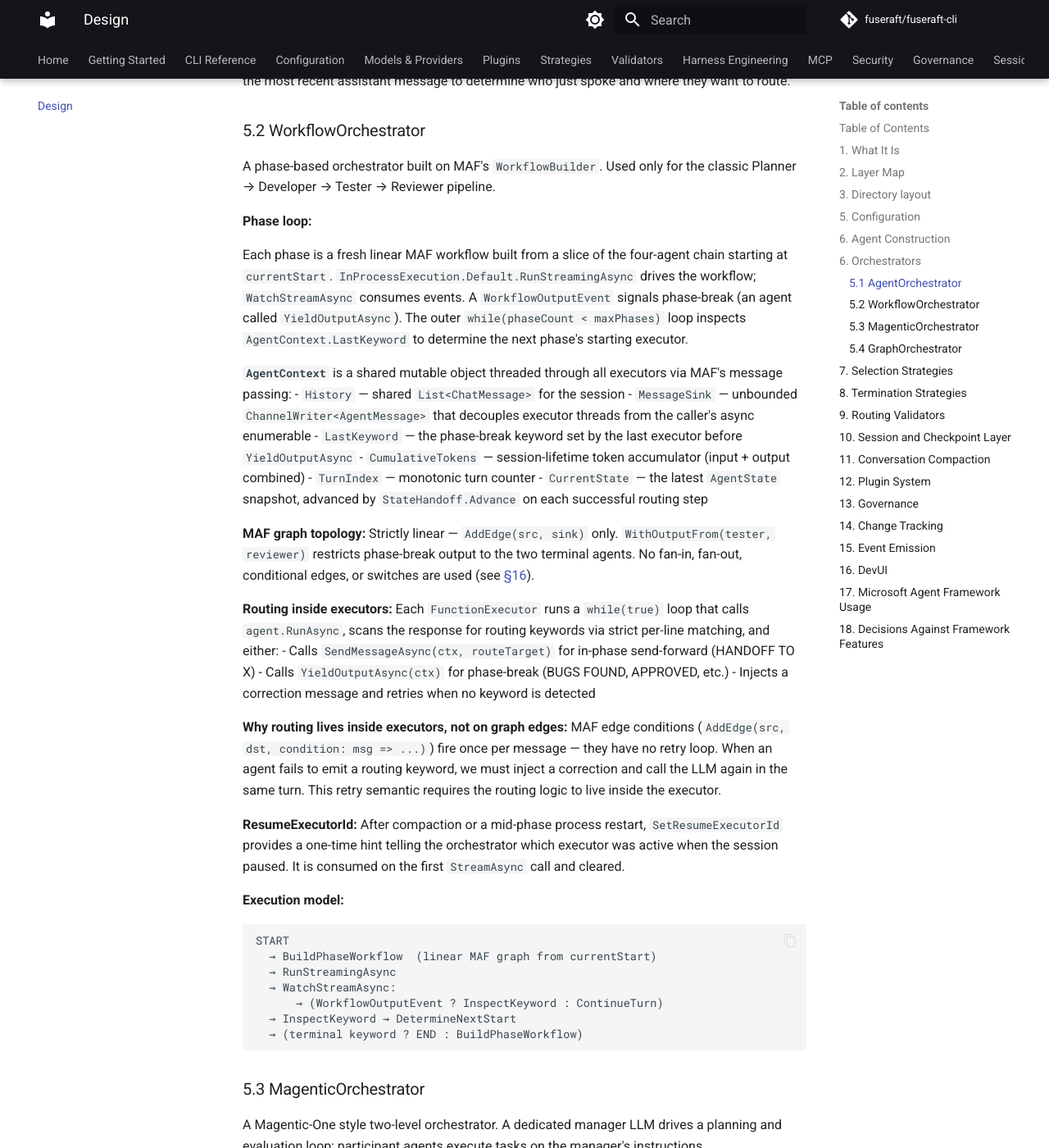
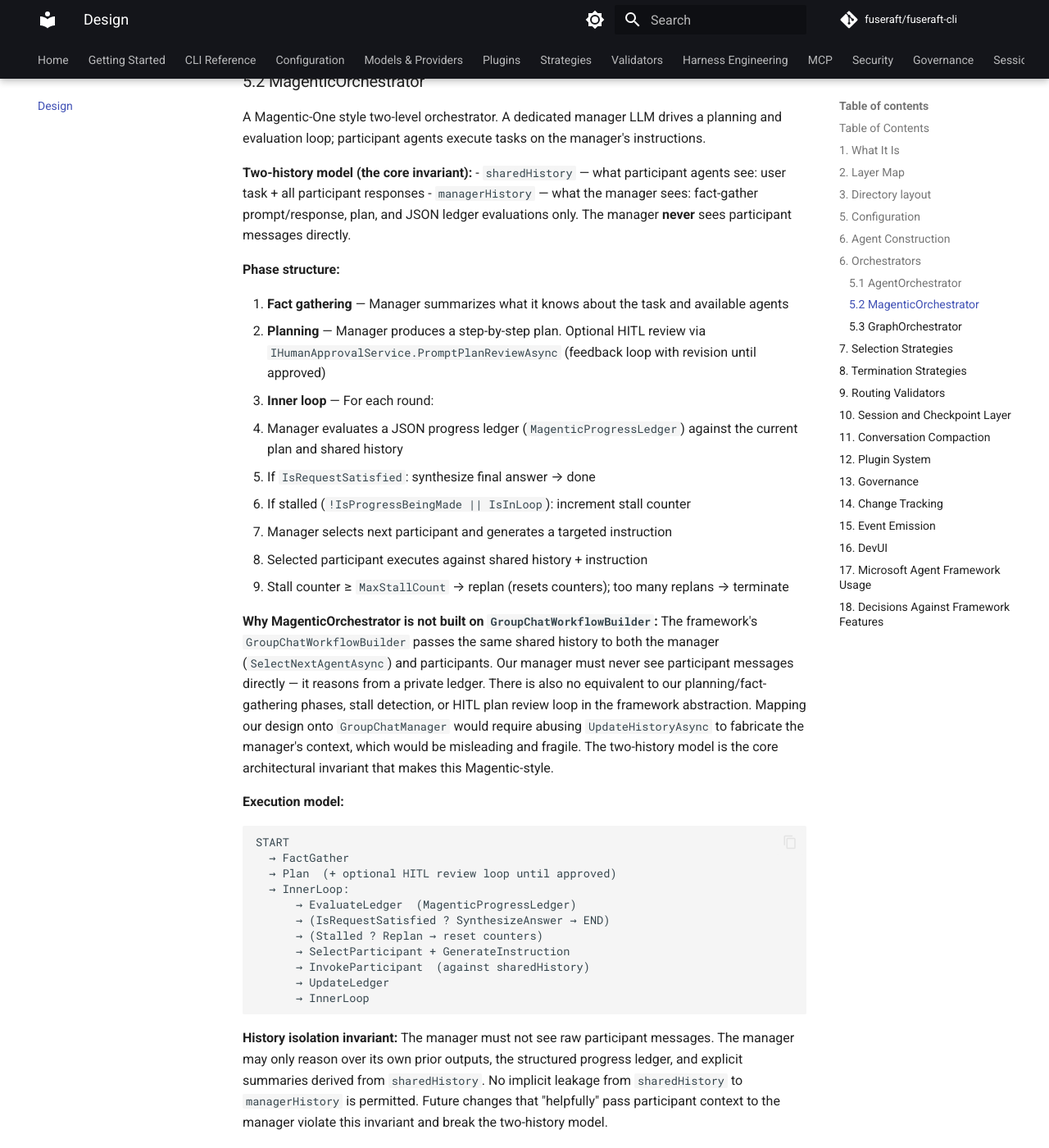
Before and after one commit to fuseraft/fuseraft-cli, an MkDocs documentation site: the page built from docs/design.md, in a window 1280 px wide and 1400 px high, scrolled down 8103 px. Shown: the whole window at 82% size. Built offline with MkDocs 1.6.1 and Material for MkDocs 9.7.7, drawn with Linux system fonts in a browser that asks for light colours; comment, search, counter and statistics services are not loaded; some of the changed text lies outside the part shown.

Commit message:
docs: remove WorkflowOrchestrator references from design and sessions docs
WorkflowOrchestrator no longer exists. Update all references to point to
GraphOrchestrator, which now owns the phase loop, event emission, and
resume-executor hint logic that previously lived there.

````diff
--- a/docs/design.md
+++ b/docs/design.md
@@ -190,20 +190,19 @@
 
 ## 6. Orchestrators
 
-`OrchestratorBuilder` selects among four orchestrators based on the config's `Selection.Type` and agent names. The selection order is:
+`OrchestratorBuilder` selects among three orchestrators based on the config's `Selection.Type`. The selection order is:
 
-1. **`MagenticOrchestrator`** — when `Selection.Type == "magentic"`
-2. **`GraphOrchestrator`** — when `Selection.Type == "graph"`
-3. **`WorkflowOrchestrator`** — when `Selection.Type == "keyword"` AND agents are exactly `{planner, developer, tester, reviewer}`
-4. **`AgentOrchestrator`** — all other cases
+1. **`GraphOrchestrator`** — when `Selection.Type == "graph"`
+2. **`MagenticOrchestrator`** — when `Selection.Type == "magentic"`
+3. **`AgentOrchestrator`** — all other cases
 
-All four implement `IOrchestrator`:
+All three implement `IOrchestrator`:
 
 ```csharp
 Task<OrchestrationResult> RunAsync(string task, IReadOnlyList<AgentMessage>? priorHistory, CancellationToken ct)
 IAsyncEnumerable<AgentMessage> StreamAsync(string task, IReadOnlyList<AgentMessage>? priorHistory, CancellationToken ct)
 void SetSessionId(string sessionId)
-void SetResumeExecutorId(string? executorId)   // WorkflowOrchestrator; consumed once
+void SetResumeExecutorId(string? executorId)   // GraphOrchestrator; consumed once
 void SetResumeStateName(string? stateName)     // AgentOrchestrator + StateMachineSelectionStrategy + GraphOrchestrator; consumed once
 event Action<string>? AgentStarting
 event Action<string, string, string?>? ToolCalling        // (agentName, toolName, argsSummary)
@@ -240,46 +239,7 @@
 
 **Shared history:** All agents read from and write to the same `List<ChatMessage>`. This is intentional — routing strategies (especially `KeywordSelectionStrategy`) read `AuthorName` from the most recent assistant message to determine who just spoke and where they want to route.
 
-### 5.2 WorkflowOrchestrator
-
-A phase-based orchestrator built on MAF's `WorkflowBuilder`. Used only for the classic Planner → Developer → Tester → Reviewer pipeline.
-
-**Phase loop:**
-
-Each phase is a fresh linear MAF workflow built from a slice of the four-agent chain starting at `currentStart`. `InProcessExecution.Default.RunStreamingAsync` drives the workflow; `WatchStreamAsync` consumes events. A `WorkflowOutputEvent` signals phase-break (an agent called `YieldOutputAsync`). The outer `while(phaseCount < maxPhases)` loop inspects `AgentContext.LastKeyword` to determine the next phase's starting executor.
-
-**`AgentContext`** is a shared mutable object threaded through all executors via MAF's message passing:
-- `History` — shared `List<ChatMessage>` for the session
-- `MessageSink` — unbounded `ChannelWriter<AgentMessage>` that decouples executor threads from the caller's async enumerable
-- `LastKeyword` — the phase-break keyword set by the last executor before `YieldOutputAsync`
-- `CumulativeTokens` — session-lifetime token accumulator (input + output combined)
-- `TurnIndex` — monotonic turn counter
-- `CurrentState` — the latest `AgentState` snapshot, advanced by `StateHandoff.Advance` on each successful routing step
-
-**MAF graph topology:** Strictly linear — `AddEdge(src, sink)` only. `WithOutputFrom(tester, reviewer)` restricts phase-break output to the two terminal agents. No fan-in, fan-out, conditional edges, or switches are used (see [§16](#16-microsoft-agent-framework-usage)).
-
-**Routing inside executors:** Each `FunctionExecutor` runs a `while(true)` loop that calls `agent.RunAsync`, scans the response for routing keywords via strict per-line matching, and either:
-- Calls `SendMessageAsync(ctx, routeTarget)` for in-phase send-forward (HANDOFF TO X)
-- Calls `YieldOutputAsync(ctx)` for phase-break (BUGS FOUND, APPROVED, etc.)
-- Injects a correction message and retries when no keyword is detected
-
-**Why routing lives inside executors, not on graph edges:** MAF edge conditions (`AddEdge(src, dst, condition: msg => ...)`) fire once per message — they have no retry loop. When an agent fails to emit a routing keyword, we must inject a correction and call the LLM again in the same turn. This retry semantic requires the routing logic to live inside the executor.
-
-**ResumeExecutorId:** After compaction or a mid-phase process restart, `SetResumeExecutorId` provides a one-time hint telling the orchestrator which executor was active when the session paused. It is consumed on the first `StreamAsync` call and cleared.
-
-**Execution model:**
-
-```
-START
-  → BuildPhaseWorkflow  (linear MAF graph from currentStart)
-  → RunStreamingAsync
-  → WatchStreamAsync:
-      → (WorkflowOutputEvent ? InspectKeyword : ContinueTurn)
-  → InspectKeyword → DetermineNextStart
-  → (terminal keyword ? END : BuildPhaseWorkflow)
-```
-
-### 5.3 MagenticOrchestrator
+### 5.2 MagenticOrchestrator
 
 A Magentic-One style two-level orchestrator. A dedicated manager LLM drives a planning and evaluation loop; participant agents execute tasks on the manager's instructions.
 
@@ -321,7 +281,7 @@
 
 **Checkpoint state** (`MagenticCheckpointState`): `CurrentPlan`, `RoundIndex`, `StallCount`, `ResetCount`, `AwaitingPlanReview` — enough to resume the inner loop exactly where it paused. Exposed via `CurrentState` so `SessionRunner` can snapshot it after each yielded message.
 
-### 5.4 GraphOrchestrator
+### 5.3 GraphOrchestrator
 
 A directed-graph orchestrator for `Selection.Type: graph`. Each node in the config binds an agent to a unique `Id`; edges carry routing keywords and optional validators. The topology drives execution: forward edges advance within a phase; back-edges break the phase and restart from the target node.
 
@@ -356,7 +316,7 @@
 4. Use the last agent name seen in history and find the corresponding node.
 5. Fall back to `Entry`.
 
-**Checkpoint and resume:** `SessionRunner` snapshots `go.StateHistory` (list of `AgentState`) into `SessionCheckpoint.StateHistory` after each yielded message, the same as `WorkflowOrchestrator`. On resume, `SetResumeStateName` accepts a node ID or agent name; `DetermineStartNodeId` applies the priority chain above to resolve the correct starting node.
+**Checkpoint and resume:** `SessionRunner` snapshots `go.StateHistory` (list of `AgentState`) into `SessionCheckpoint.StateHistory` after each yielded message. On resume, `SetResumeStateName` accepts a node ID or agent name; `DetermineStartNodeId` applies the priority chain above to resolve the correct starting node.
 
 **Execution model:**
 
@@ -370,8 +330,6 @@
   → InspectKeyword → DetermineNextStartNode
   → (terminal keyword ? END : BuildPhaseWorkflow)
 ```
-
-**Why GraphOrchestrator is not WorkflowOrchestrator with a dynamic chain:** `WorkflowOrchestrator` builds a linear `planner → developer → tester → reviewer` chain and encodes loop-back as outer-phase restarts keyed on a fixed keyword set. `GraphOrchestrator` supports arbitrary node topologies, per-node route tables, and multiple back-edges from a single node to different targets. The phase-workflow construction differs (BFS-layered DAG vs. fixed linear chain), and `DetermineStartNodeId`'s hint-fallback chain handles mid-graph resume — none of which fit cleanly into `WorkflowOrchestrator`'s fixed executor model.
 
 ---
 
@@ -389,7 +347,7 @@
 | `magentic` | Handled entirely by `MagenticOrchestrator`; `StrategyFactory` throws if this type reaches it |
 | `graph` | Handled entirely by `GraphOrchestrator`; routing is driven by per-node `AgentRouteTable` instances built at startup from the `Graph.Nodes` config. `StrategyFactory` is not involved. |
 
-**`KeywordSelectionStrategy`** is the workhorse for `WorkflowOrchestrator` and structured pipelines. Key behaviors:
+**`KeywordSelectionStrategy`** is the workhorse for structured pipelines and `GraphOrchestrator` nodes. Key behaviors:
 - Keyword matching is strict per-line (not substring): the full trimmed line must equal the keyword
 - Source agent filtering: a route can be restricted to fire only when a specific agent authored the last message
 - Routing validators run synchronously before the route fires; failure injects a correction message and re-invokes the current agent (up to the per-type `Threshold` in `FailureHandlingConfig` before `ValidatorStuckException`)
@@ -476,9 +434,9 @@
 | `StartedAt` | UTC timestamp of session creation (immutable) |
 | `LastUpdatedAt` | UTC timestamp of last save (set by `SaveAsync`) |
 | `IsComplete` | Set to `true` after the session runs to completion; prevents re-resume |
-| `ResumeExecutorId` | Hint for `WorkflowOrchestrator` — which executor was active when compacted |
+| `ResumeExecutorId` | Hint for `GraphOrchestrator` — which node was active when compacted |
 | `MagenticState` | `MagenticCheckpointState` snapshot for Magentic loop resume |
-| `StateHistory` | Ordered list of `AgentState` snapshots produced during the session; populated by `WorkflowOrchestrator` and `GraphOrchestrator`; `null` for other orchestrators |
+| `StateHistory` | Ordered list of `AgentState` snapshots produced during the session; populated by `GraphOrchestrator`; `null` for other orchestrators |
 
 **`AgentMessage` fields:** `AgentName`, `Content`, `Role`, `TurnIndex`, `Timestamp`, `Usage` (tokens + cost), `IsCompactionSummary`, `ToolCalls` (name, args summary, succeeded).
 
@@ -496,7 +454,7 @@
 
 **Resume path** (`RunCommand`): `--resume <sessionId>` loads the checkpoint, validates `IsComplete == false`, rehydrates `priorHistory`, and calls `SetResumeExecutorId` / `SetResumeState` on the orchestrator before the next `StreamAsync` call.
 
-**Why we did not use the MAF framework's checkpointing layer:** The framework's `Checkpoint` type captures MAF workflow execution state — executor queue, edge state, outstanding external requests. Our `SessionCheckpoint` captures conversation semantics — agent messages, token usage, cost, Magentic loop counters. They solve different problems at different levels of abstraction. The framework layer applies only to `WorkflowOrchestrator` (which uses `InProcessExecution`); `AgentOrchestrator` and `MagenticOrchestrator` are manual loops with no MAF workflow graph. Replacing our layer with the framework's would lose agent identity, role, token usage, cost tracking, and Magentic loop state, while gaining sub-turn recovery that provides no practical benefit given our turns are already fine-grained checkpointed.
+**Why we did not use the MAF framework's checkpointing layer:** The framework's `Checkpoint` type captures MAF workflow execution state — executor queue, edge state, outstanding external requests. Our `SessionCheckpoint` captures conversation semantics — agent messages, token usage, cost, Magentic loop counters. They solve different problems at different levels of abstraction. The framework layer applies only to `GraphOrchestrator` (which uses `InProcessExecution`); `AgentOrchestrator` and `MagenticOrchestrator` are manual loops with no MAF workflow graph. Replacing our layer with the framework's would lose agent identity, role, token usage, cost tracking, and Magentic loop state, while gaining sub-turn recovery that provides no practical benefit given our turns are already fine-grained checkpointed.
 
 ---
 
@@ -510,7 +468,7 @@
 
 **Change log grounding:** When `ChangeTracking` or `Validation.ChangeLogPath` is configured, the compactor reads the change log at compaction time and includes it in the summary prompt as authoritative ground truth. The prompt instructs the LLM to trust the change log over agent self-reports — if an agent claimed success but the change log records a non-zero exit code or no file write, the summary reflects reality. Sessions without a change log use a standard prompt that summarizes conversation claims only.
 
-**Resume note:** For `WorkflowOrchestrator` sessions, a standard `WorkflowResumptionNote` is appended to the summary prompt instructing agents to re-read the brief and change log (not available from memory alone after compaction). This note is suppressed for Magentic sessions, which have no brief or change log.
+**Resume note:** For non-Magentic sessions, a standard `WorkflowResumptionNote` is appended to the summary prompt instructing agents to re-read the brief and change log (not available from memory alone after compaction). This note is suppressed for Magentic sessions, which have no brief or change log.
 
 **After compaction:** `SessionRunner` captures `ResumeExecutorId` from the last assistant message in the compacted tail, updates the checkpoint, and saves before continuing.
 
@@ -612,7 +570,7 @@
 
 **Intent log** (`.fuseraft/state/intents.json`): Alongside the change log, `CapturingMiddleware` also writes to an `IntentLog` — one entry per tracked tool call, written *before* the call executes with `Status: Pending`, then updated to `Applied` or `Failed` once the call returns.
 
-- `BeginTurn(agentName, turnIndex)` must be called before each `agent.RunAsync` so middleware has the correct turn index. All three orchestrators (`AgentOrchestrator`, `MagenticOrchestrator`, `WorkflowOrchestrator`) call this immediately after `OnAgentTurnStarting()`.
+- `BeginTurn(agentName, turnIndex)` must be called before each `agent.RunAsync` so middleware has the correct turn index. All orchestrators (`AgentOrchestrator`, `MagenticOrchestrator`, `GraphOrchestrator`) call this immediately after `OnAgentTurnStarting()`.
 - On session resume, any `Pending` entries indicate operations that were in-flight at interruption time.
 - The `"intent"` compaction mode reads from this log to produce a deterministic `✓`/`✗` summary — no LLM call required.
 - If the intent log file is corrupt or unreadable on load, the failure is emitted via `ILogger<IntentLog>` at Warning level and the store resets to empty for the session.
@@ -645,10 +603,10 @@
 
 | Event | Emitter | Payload |
 |---|---|---|
-| `session_start` | `WorkflowOrchestrator`, `ReplCommand` | Task, agent count |
-| `session_end` | `WorkflowOrchestrator`, `ReplCommand` | Turn count, succeeded |
-| `phase_start` | `WorkflowOrchestrator` | Phase name, starting executor |
-| `phase_end` | `WorkflowOrchestrator` | Phase name, turn count |
+| `session_start` | `GraphOrchestrator`, `ReplCommand` | Task, agent count |
+| `session_end` | `GraphOrchestrator`, `ReplCommand` | Turn count, succeeded |
+| `phase_start` | `GraphOrchestrator` | Phase name, starting executor |
+| `phase_end` | `GraphOrchestrator` | Phase name, turn count |
 | `compaction` | `SessionRunner` | Turn count before/after |
 | `session_error` | `SessionRunner` | Exception message |
 
@@ -656,29 +614,29 @@
 
 | Event | Emitter | Payload |
 |---|---|---|
-| `turn_start` | `WorkflowOrchestrator` | Agent name, turn index |
-| `turn_end` | `AgentOrchestrator`, `WorkflowOrchestrator`, `MagenticOrchestrator` | Agent name, turn index, input/output tokens |
-| `turn_timeout` | `WorkflowOrchestrator` | Agent name, timeout value |
-| `reasoning` | `WorkflowOrchestrator` | Reasoning token content |
+| `turn_start` | `GraphOrchestrator` | Agent name, turn index |
+| `turn_end` | `AgentOrchestrator`, `GraphOrchestrator`, `MagenticOrchestrator` | Agent name, turn index, input/output tokens |
+| `turn_timeout` | `GraphOrchestrator` | Agent name, timeout value |
+| `reasoning` | `AgentOrchestrator`, `GraphOrchestrator` | Reasoning token content |
 
-*Routing and keyword handling* (`WorkflowOrchestrator`)
+*Routing and keyword handling* (`GraphOrchestrator`)
 
 | Event | Emitter | Payload |
 |---|---|---|
-| `keyword_detected` | `WorkflowOrchestrator` | Keyword, agent routed to |
-| `multi_keyword` | `WorkflowOrchestrator` | All keywords found in the response |
-| `no_keyword` | `WorkflowOrchestrator` | Agent name, turn index |
+| `keyword_detected` | `GraphOrchestrator` | Keyword, agent routed to |
+| `multi_keyword` | `GraphOrchestrator` | All keywords found in the response |
+| `no_keyword` | `GraphOrchestrator` | Agent name, turn index |
 | `keyword_not_found` | `KeywordSelectionStrategy` | Last message author, content excerpt |
-| `agent_routed` | `WorkflowOrchestrator` | From agent, to agent, keyword |
-| `state_advanced` | `WorkflowOrchestrator` | New `AgentState` version, destination executor |
-| `context_cap_warning` | `WorkflowOrchestrator` | Agent name, current message count, soft threshold |
-| `correction_injected` | `WorkflowOrchestrator` | Correction message text, reason |
+| `agent_routed` | `GraphOrchestrator` | From agent, to agent, keyword |
+| `state_advanced` | `GraphOrchestrator` | New `AgentState` version, destination executor |
+| `context_cap_warning` | `GraphOrchestrator` | Agent name, current message count, soft threshold |
+| `correction_injected` | `CorrectionEngine` | Correction message text, reason |
 
 *Validation*
 
 | Event | Emitter | Payload |
 |---|---|---|
-| `validation_fail` | `KeywordSelectionStrategy`, `WorkflowOrchestrator` | Validator name, consecutive failure count, error detail |
+| `validation_fail` | `KeywordSelectionStrategy`, `GraphOrchestrator` | Validator name, consecutive failure count, error detail |
 | `hitl_escalation` | `SessionRunner` | Reason (stuck validator or explicit escalation) |
 
 *Saga / compensating rollback*
@@ -777,7 +735,7 @@
 | `AIAgentExtensions` / `ChatClientFactory` | Agent builder helpers |
 | `AnthropicClientExtensions` | Constructs Anthropic-backed `AIAgent` instances |
 | `A2ACardResolver` | Resolves remote agent cards from `{Url}/.well-known/agent.json` and wraps them as `AIAgent` instances (remote agent short-circuit in `AgentFactory`) |
-| `WorkflowBuilder` | Builds linear phase workflows for `WorkflowOrchestrator` |
+| `WorkflowBuilder` | Builds phase workflows for `GraphOrchestrator` |
 | `FunctionExecutor<T>` | Wraps per-agent logic in MAF's executor model |
 | `InProcessExecution.RunStreamingAsync` | Drives the workflow graph; returns an async stream of events |
 | `WatchStreamAsync` | Consumes `WorkflowOutputEvent` and `WorkflowErrorEvent` to drive the phase loop |
@@ -800,7 +758,7 @@
 | `AgentWorkflowBuilder.CreateHandoffBuilderWith()` (Handoff orchestration) | Mesh routing via auto-injected handoff tool calls; no correction-injection loop; workflow blocks for human input when an agent does not call the handoff tool; shared history across all participants is incompatible with per-agent `ContextWindow` filtering |
 | `Microsoft.Agents.AI.DevUI` | For hosted agent services with OpenAI-compatible API endpoints; our DevUI serves a different purpose |
 
-**MAF `WorkflowOrchestrator` graph topology:** The graph is always a linear chain — `AddEdge(src, sink)` only. Cycles are implemented via the outer `while(phaseCount < maxPhases)` loop that builds a fresh workflow per phase. This is the correct approach: MAF's `WorkflowBuilder` validates DAG structure and does not support in-graph cycles.
+**MAF `GraphOrchestrator` graph topology:** The graph is always a DAG of forward edges within a phase — `AddEdge(src, sink)` only. Cycles are implemented via the outer phase loop that builds a fresh workflow per phase. This is the correct approach: MAF's `WorkflowBuilder` validates DAG structure and does not support in-graph cycles.
 
 **Future opportunity — `RequestPort` for Magentic HITL:** The framework's `RequestPort` is a pause-and-wait-for-external-input primitive: the workflow halts at a `RequestHaltEvent`, the caller calls `SendResponseAsync(response)` to resume. This maps cleanly onto Magentic's plan review loop (currently a polling `IHumanApprovalService` call). Migrating the plan review to `RequestPort` would require `MagenticOrchestrator` to be backed by a MAF workflow rather than a manual loop, which is a non-trivial refactor but architecturally sound.
 
@@ -814,15 +772,15 @@
 Rejected. The framework's group chat model passes the same conversation history to both the manager and participants. `MagenticOrchestrator` requires two entirely separate histories: a private manager context (fact-gather, plan, ledger evaluations) and a shared participant context. Forcing this into `GroupChatManager.UpdateHistoryAsync` would require fabricating the manager's history on every call, which is fragile and defeats the architecture's clarity. The planning phases, stall detection, replan cycles, and HITL plan review also have no equivalent in the framework abstraction.
 
 **MAF framework checkpointing (`CheckpointManager`, `FileSystemJsonCheckpointStore`)**
-Rejected as a replacement for `ISessionStore`. The framework's `Checkpoint` type captures MAF runtime execution state (executor queues, edge state, workflow topology). Our `SessionCheckpoint` captures conversation semantics (agent messages, token usage, cost, Magentic loop state). They operate at different layers of abstraction and solve different problems. Framework checkpointing applies only to `WorkflowOrchestrator` and would not help `AgentOrchestrator` or `MagenticOrchestrator` at all. Sub-turn recovery (the only benefit the framework layer would add to `WorkflowOrchestrator`) is not a practical concern given our turns are already fine-grained checkpointed at the conversation level.
+Rejected as a replacement for `ISessionStore`. The framework's `Checkpoint` type captures MAF runtime execution state (executor queues, edge state, workflow topology). Our `SessionCheckpoint` captures conversation semantics (agent messages, token usage, cost, Magentic loop state). They operate at different layers of abstraction and solve different problems. Framework checkpointing applies only to `GraphOrchestrator` and would not help `AgentOrchestrator` or `MagenticOrchestrator` at all. Sub-turn recovery (the only benefit the framework layer would add to `GraphOrchestrator`) is not a practical concern given our turns are already fine-grained checkpointed at the conversation level.
 
 **`Microsoft.Agents.AI.DevUI`**
 Rejected as a replacement for our `DevUIServer`. The framework's DevUI is designed for hosted ASP.NET Core services exposing OpenAI-compatible Responses and Conversations API endpoints. It presents a chat interface over those endpoints. Fuseraft-cli is a console executable — it has no hosted agent API to point the DevUI at. Our `DevUIServer` visualizes the real-time streaming event flow of a running orchestration session, which is a different problem the framework's DevUI does not address.
 
-**`StatefulExecutor` in `WorkflowOrchestrator`**
+**`StatefulExecutor` in `GraphOrchestrator`**
 Not adopted. Each executor sharing `AgentContext` (a single mutable object passed through MAF's message routing) achieves the same effective state — all agents read from and write to the same conversation history. `StatefulExecutor` would isolate state per executor, which would require explicit merging of histories and break the shared-history invariant that routing strategies depend on.
 
-**Graph-level conditional routing in `WorkflowOrchestrator`**
+**Graph-level conditional routing in `GraphOrchestrator`**
 Not adopted. MAF edge conditions fire once per message and have no retry semantics. When an agent fails to emit a routing keyword, the executor injects a correction and calls the LLM again. This retry loop must live inside the executor. Moving routing to graph edges would require removing retries, degrading robustness when models do not follow instructions on the first attempt.
 
 **MAF Handoff orchestration (`AgentWorkflowBuilder.CreateHandoffBuilderWith`)**
````
Also changed, not shown: docs/sessions.md (+2 -2 lines).
